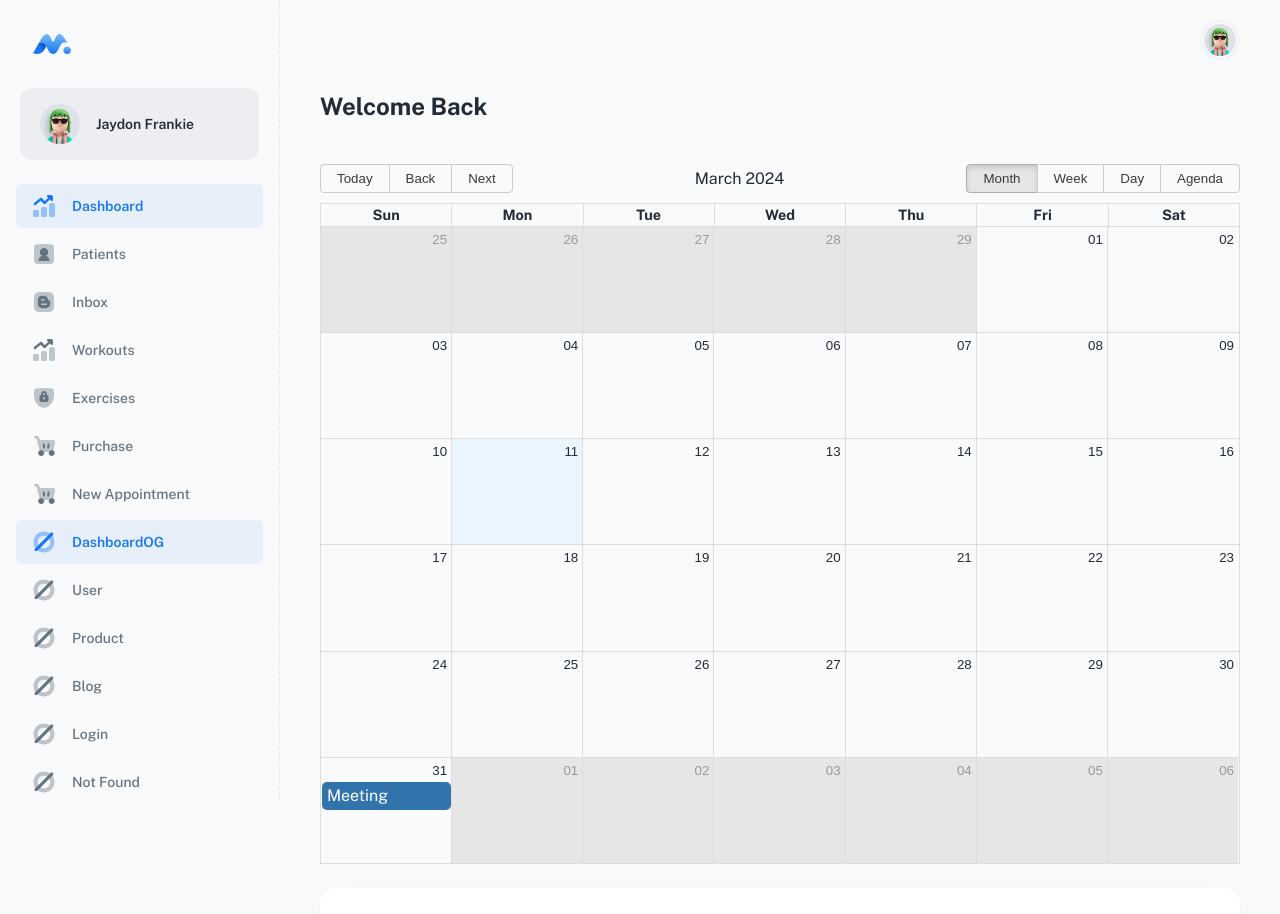
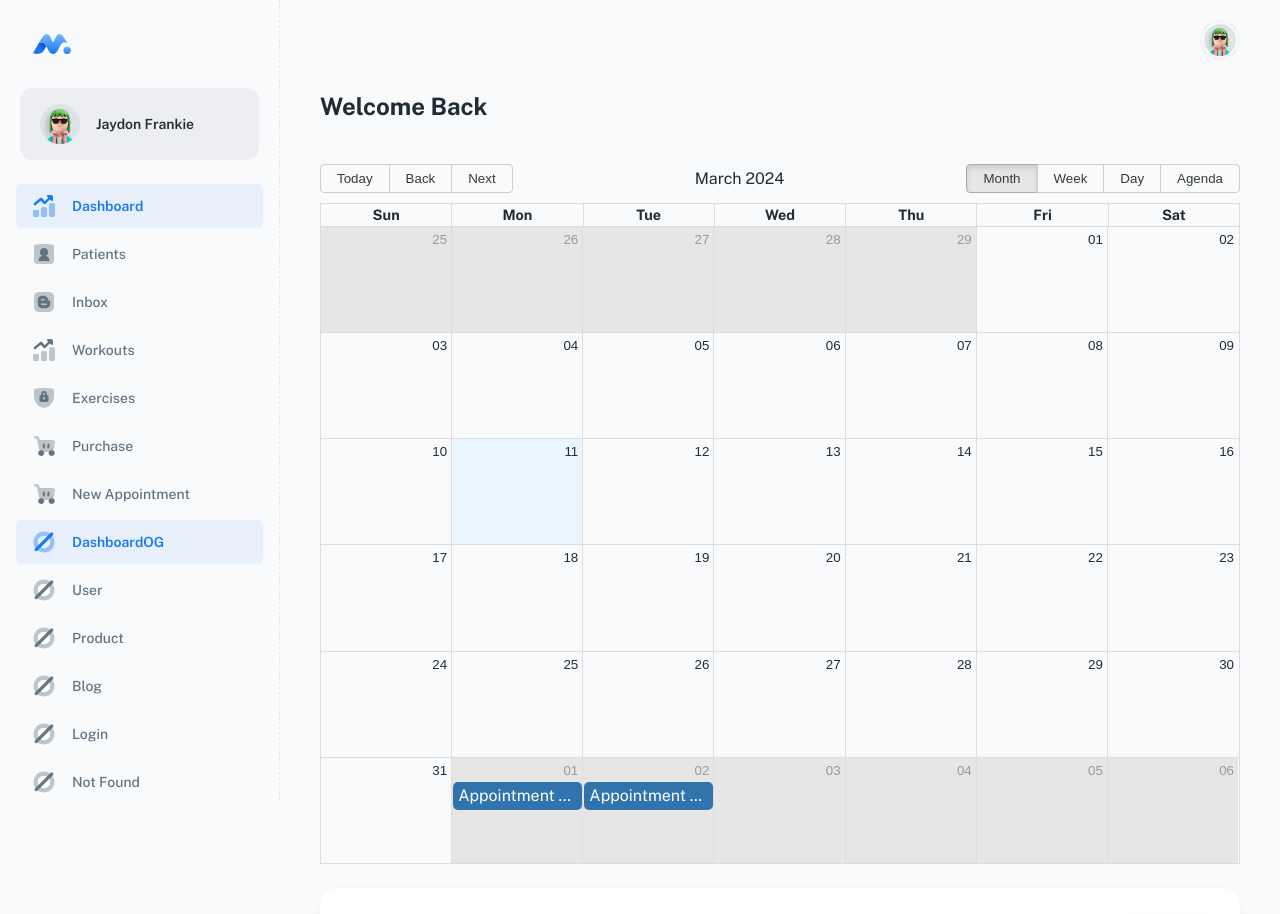
Before and after one commit to danielduggin2/UTC-Capstone, a React (Vite) app: page / in a window 1280 px wide. Shown: the top 914 px of the page. Built offline with nearby package versions, Linux system fonts and the light colour scheme.

Commit message:
update to calendar to receive events

```diff
--- a/src/sections/overview/view/app-view.jsx
+++ b/src/sections/overview/view/app-view.jsx
@@ -15,23 +15,45 @@ import AppCalendar from '../app-calendar';
 export default function AppView() {
   const [calendarEvents, setCalendarEvents] = useState([
     {
-      title: 'Meeting',
-      start: new Date(2024, 3, 0),
+      title: 'Appointment with John Doe',
+      start: new Date(2024, 3, 1),
       end: new Date(2024, 3, 1),
     },
-    // Add more initial events as needed
+    {
+      title: 'Appointment with Jane Doe',
+      start: new Date(2024, 3, 2),
+      end: new Date(2024, 3, 2),
+    },
   ]);
+
+  const handleAddEvent = (event) => {
+    setCalendarEvents([...calendarEvents, event]);
+  };
+
+  const handleUpdateEvent = (updatedEvent) => {
+    const updatedEvents = calendarEvents.map((event) =>
+      event.title === updatedEvent.title ? updatedEvent : event
+    );
+    setCalendarEvents(updatedEvents);
+  };
+
+  const handleDeleteEvent = (eventTitle) => {
+    setCalendarEvents(calendarEvents.filter((event) => event.title !== eventTitle));
+  };
+
   return (
     <Container maxWidth="xl">
       <Typography variant="h4" sx={{ mb: 5 }}>
         Welcome Back
       </Typography>
       <Grid container spacing={3}>
-        {/* Your existing grid items for tasks, summaries, etc. */}
-
-        {/* Grid item for AppCalendar */}
-        <Grid item xs={12} md={12} lg={12}> {/* Adjust grid sizing as needed */}
-          <AppCalendar events={calendarEvents} />
+        <Grid item xs={12} md={12} lg={12}>
+          <AppCalendar
+            events={calendarEvents}
+            onAddEvent={handleAddEvent}
+            onUpdateEvent={handleUpdateEvent}
+            onDeleteEvent={handleDeleteEvent}
+          />
         </Grid>
 
         <Grid xs={12} md={12} lg={16}>
```
Also changed, not shown: 2 other files (tests, documents, lock files or other folders). Lines whose indentation alone changed are shown as unchanged.
